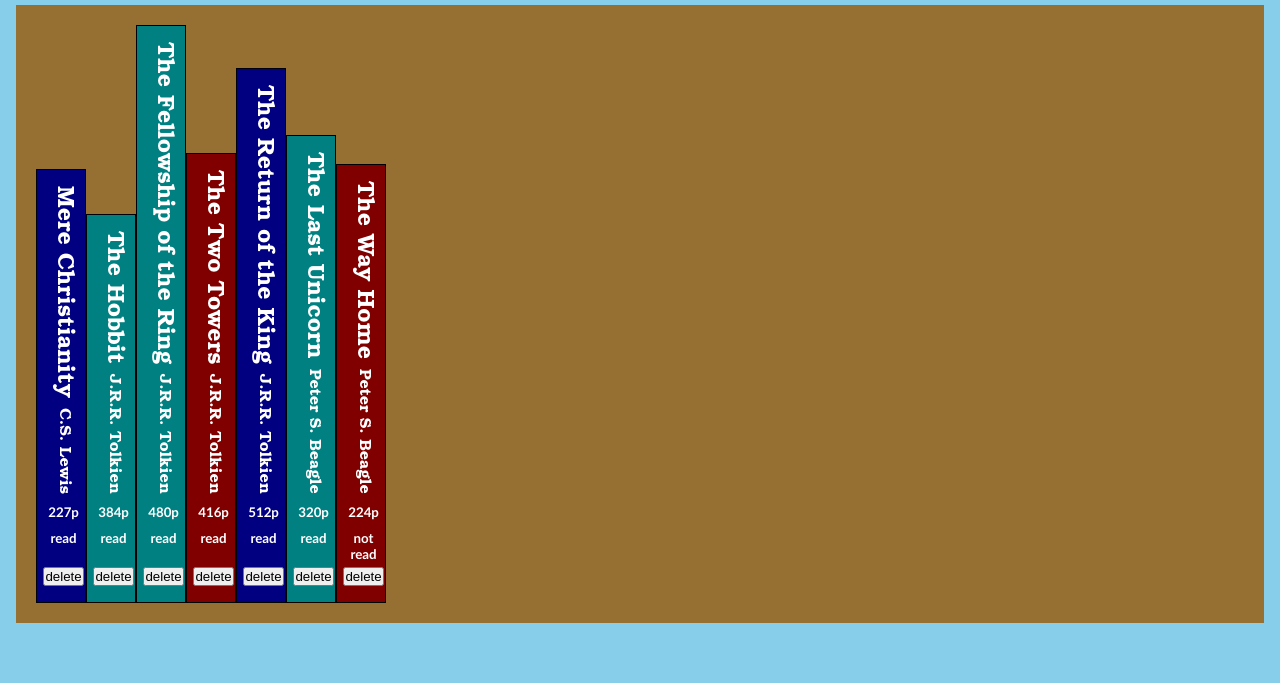
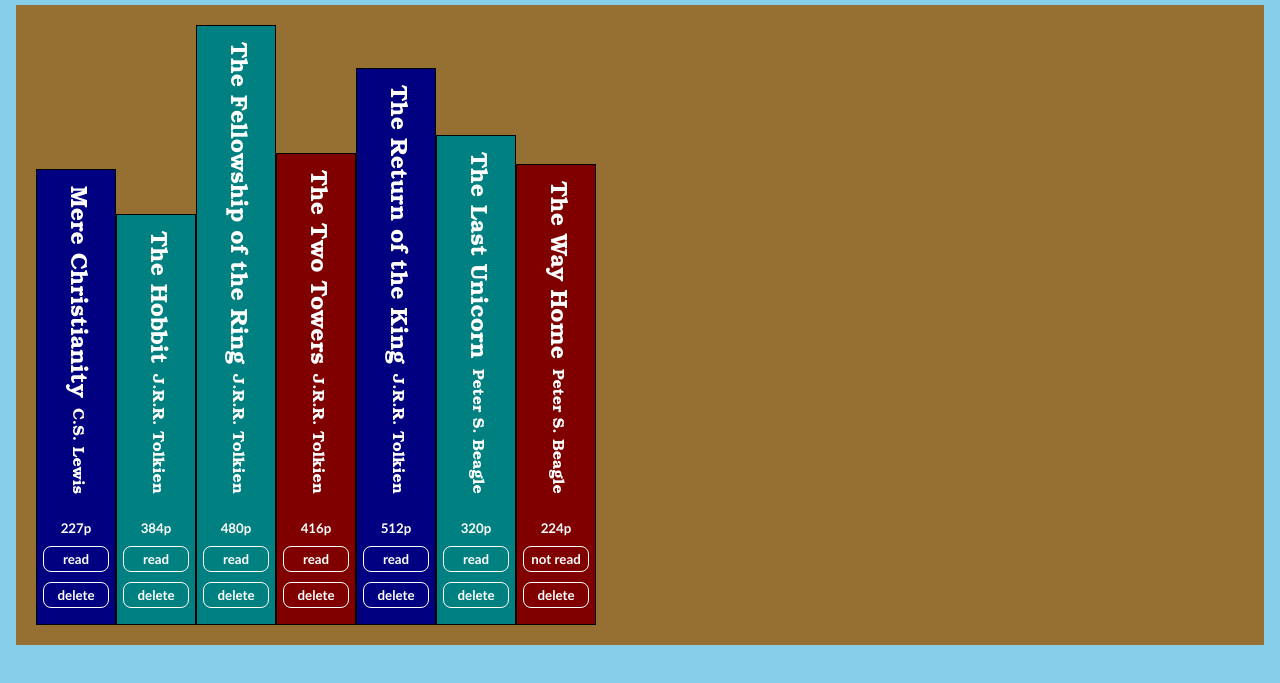
Before and after one commit to csgray/odin-library, a plain HTML site: page index.html in a window 1280 px wide. Shown: the part 69-752 px from the top of the page. Drawn offline with Linux system fonts and the light colour scheme.

Commit message:
feat: Add button to toggle read status
This updates the existing "read" or "not read" element to make it a
button rather than adding a new element.

```diff
--- a/javascript.js
+++ b/javascript.js
@@ -17,12 +17,8 @@ function Book(title, author, pages = 0, read = false) {
 
 // Set the function on the prototype and not on the constructor
 // so that there is only one copy of the function.
-Book.prototype.info = function () {
-    if (read) {
-        return `${this.title} by ${this.author}, ${this.pages} pages, read`
-    } else {
-        return `${this.title} by ${this.author}, ${this.pages} pages, not read yet`
-    }
+Book.prototype.toggleRead = function () {
+    this.read = !this.read;
 }
 
 function addBookToLibrary(title, author, pages, read) {
@@ -51,6 +47,10 @@ function displayBook(book) {
     newBook.style.setProperty("background-color", getRandomColor());
     newBook.style.setProperty("color", "white");
 
+    // Used to find the book in the array
+    index = myLibrary.findIndex((element) => element.title == book.title)
+    newBook.setAttribute("data-index", index);
+
     // Title
     const title = document.createElement("div");
     title.classList.add("title");
@@ -70,19 +70,24 @@ function displayBook(book) {
     newBook.appendChild(pages);
 
     // Read
-    const read = document.createElement("div");
+    const read = document.createElement("button");
     read.classList.add("read");
     if (book.read) {
         read.textContent = "read";
     } else {
         read.textContent = "not read";
     }
+    read.addEventListener("click", (event) => {
+        myLibrary[newBook.dataset.index].toggleRead();
+        if (book.read) {
+            read.textContent = "read";
+        } else {
+            read.textContent = "not read";
+        }
+    })
     newBook.appendChild(read);
 
     // Delete
-    index = myLibrary.findIndex((element) => element.title == book.title)
-    newBook.setAttribute("data-index", index);
-
     const deleteBook = document.createElement("button");
     deleteBook.classList.add("delete-book");
     deleteBook.textContent = "delete";
--- a/styles.css
+++ b/styles.css
@@ -14,7 +14,7 @@
     --font-size-1: 1rem;
     --font-size-0: 0.833rem;
 
-    --book-width: 50px;
+    --book-width: 10ch;
 }
 
 body {
@@ -104,7 +104,6 @@ body {
 
     .title, .author {
         font-family: var(--title-font);
-        line-height: 100%;
         writing-mode: vertical-lr;
         align-content: center;
     }
@@ -119,14 +118,22 @@ body {
         font-weight: bold;
     }
 
-    .pages, .read {
+    .pages, .read, .delete-book {
         font-family: var(--info-font);
         font-size: var(--font-size-0);
         font-weight: bold;
         text-align: center;
     }
 
-    .read {
-        height: calc(var(--font-size-0) * 2);
+    .pages {
+        margin-top: 1rem;
+    }
+
+    button {
+        background-color: transparent;
+        color: white;
+        border: 1px solid white;
+        border-radius: 8px;
+        padding: 4px;
     }
 }
```
